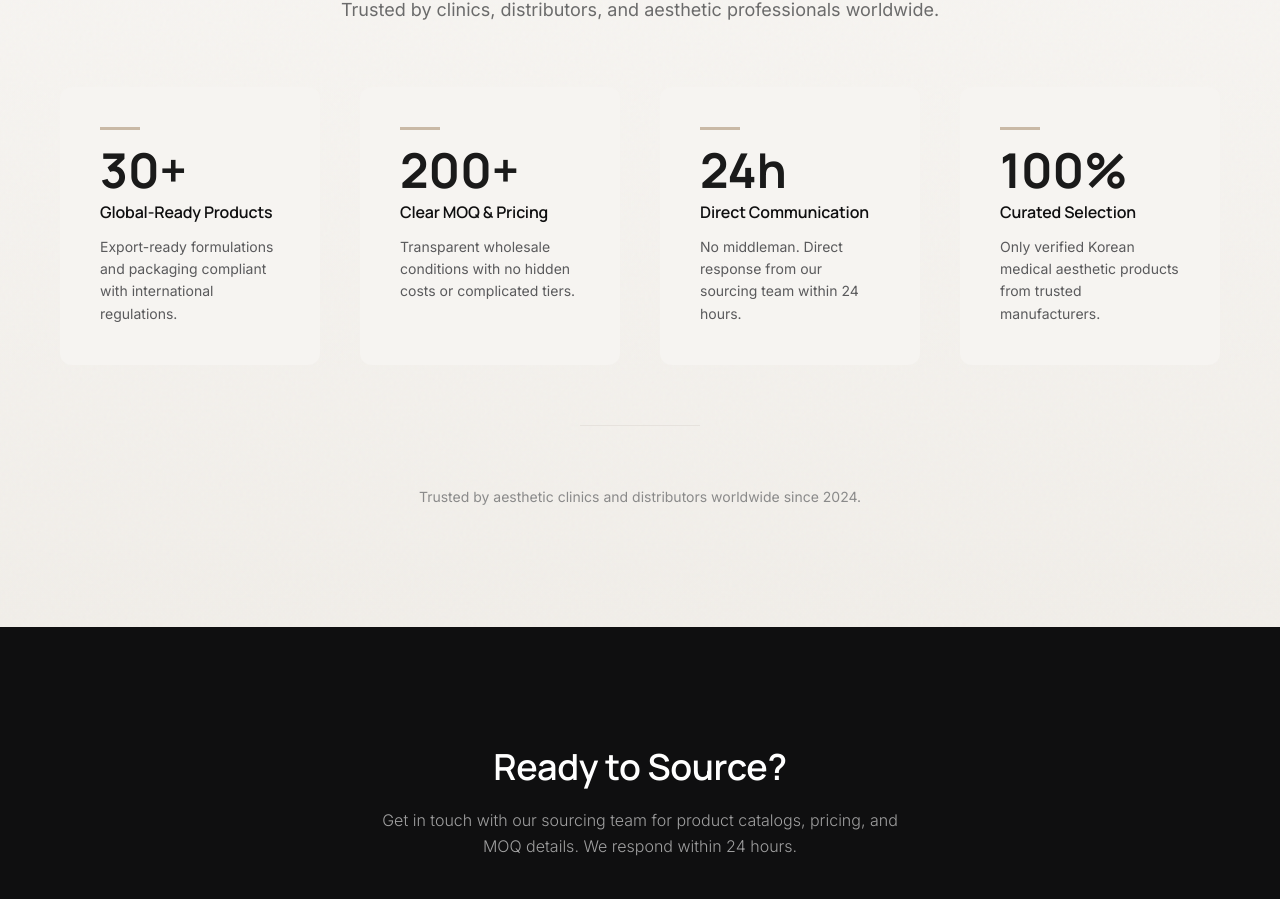
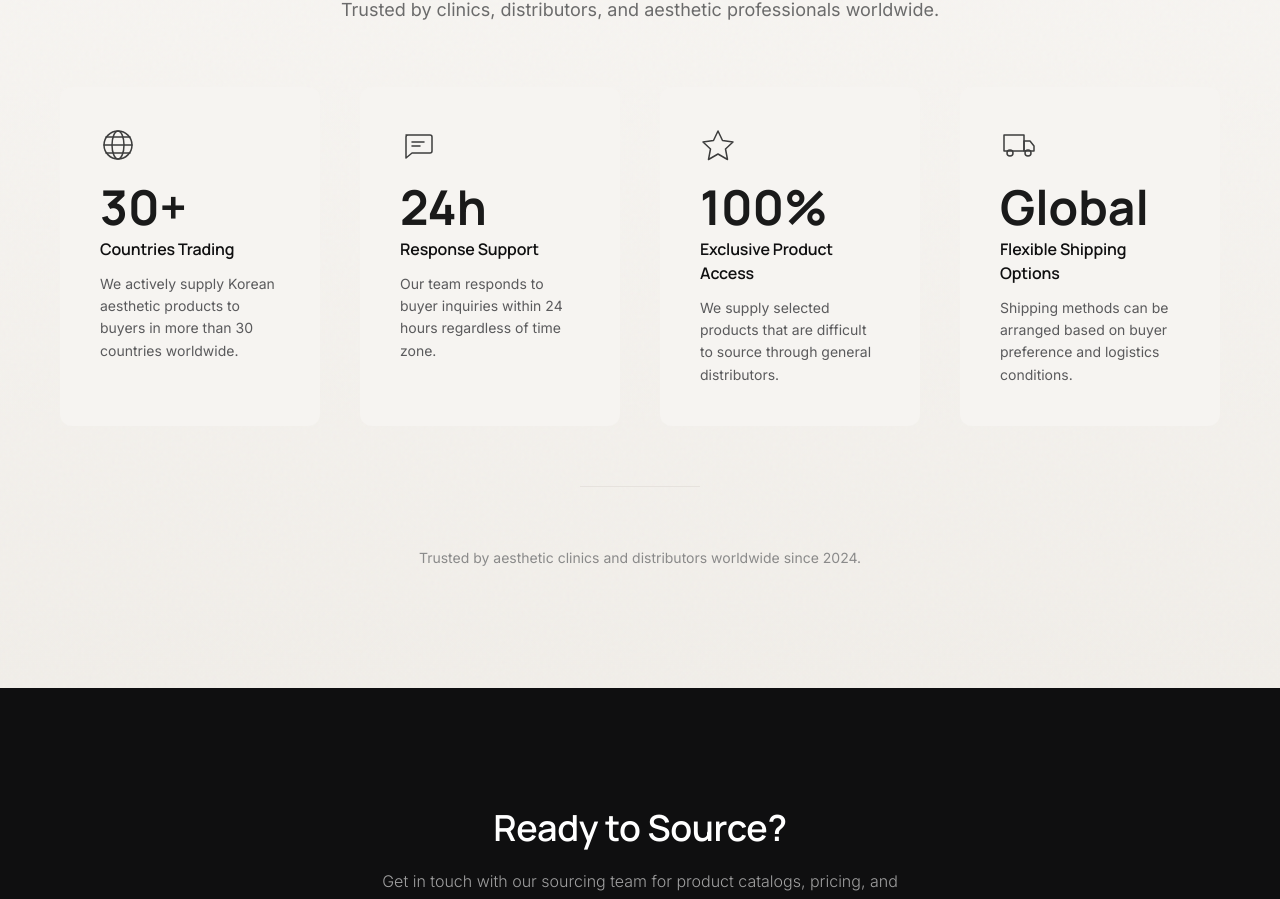
Before and after one commit to youngcosmed-cpu/cosmed-web, a Next.js app: page / in a window 1280 px wide. Shown: the part 2219-3118 px from the top of the page. Built offline with nearby package versions, Linux system fonts and the light colour scheme; no server answers.

Commit message:
about 완성

```diff
--- a/src/components/ui/WhySection.tsx
+++ b/src/components/ui/WhySection.tsx
@@ -2,26 +2,64 @@
 
 import { useEffect, useRef, useState } from 'react';
 
+// Minimal line-style icons (32-40px, dark gray)
+const GlobeIcon = () => (
+  <svg width="36" height="36" viewBox="0 0 36 36" fill="none" stroke="currentColor" strokeWidth="1.5" strokeLinecap="round" strokeLinejoin="round">
+    <circle cx="18" cy="18" r="14" />
+    <ellipse cx="18" cy="18" rx="6" ry="14" />
+    <path d="M4 18h28" />
+    <path d="M6 10h24" />
+    <path d="M6 26h24" />
+  </svg>
+);
+
+const ChatIcon = () => (
+  <svg width="36" height="36" viewBox="0 0 36 36" fill="none" stroke="currentColor" strokeWidth="1.5" strokeLinecap="round" strokeLinejoin="round">
+    <path d="M6 8h24a2 2 0 0 1 2 2v14a2 2 0 0 1-2 2H12l-6 5V10a2 2 0 0 1 2-2z" />
+    <path d="M12 15h12" />
+    <path d="M12 19h8" />
+  </svg>
+);
+
+const StarIcon = () => (
+  <svg width="36" height="36" viewBox="0 0 36 36" fill="none" stroke="currentColor" strokeWidth="1.5" strokeLinecap="round" strokeLinejoin="round">
+    <path d="M18 4l4.5 9.5L33 15l-7.5 7 2 10.5L18 27l-9.5 5.5 2-10.5L3 15l10.5-1.5L18 4z" />
+  </svg>
+);
+
+const ShippingIcon = () => (
+  <svg width="36" height="36" viewBox="0 0 36 36" fill="none" stroke="currentColor" strokeWidth="1.5" strokeLinecap="round" strokeLinejoin="round">
+    <path d="M4 8h20v16H4z" />
+    <path d="M24 14h6l4 5v5h-10V14z" />
+    <circle cx="10" cy="26" r="3" />
+    <circle cx="28" cy="26" r="3" />
+  </svg>
+);
+
 const whyCards = [
   {
+    icon: GlobeIcon,
     number: '30+',
-    title: 'Global-Ready Products',
-    desc: 'Export-ready formulations and packaging compliant with international regulations.',
+    title: 'Countries Trading',
+    desc: 'We actively supply Korean aesthetic products to buyers in more than 30 countries worldwide.',
   },
   {
-    number: '200+',
-    title: 'Clear MOQ & Pricing',
-    desc: 'Transparent wholesale conditions with no hidden costs or complicated tiers.',
+    icon: ChatIcon,
+    number: '24h',
+    title: 'Response Support',
+    desc: 'Our team responds to buyer inquiries within 24 hours regardless of time zone.',
   },
   {
-    number: '24h',
-    title: 'Direct Communication',
-    desc: 'No middleman. Direct response from our sourcing team within 24 hours.',
+    icon: StarIcon,
+    number: '100%',
+    title: 'Exclusive Product Access',
+    desc: 'We supply selected products that are difficult to source through general distributors.',
   },
   {
-    number: '100%',
-    title: 'Curated Selection',
-    desc: 'Only verified Korean medical aesthetic products from trusted manufacturers.',
+    icon: ShippingIcon,
+    number: 'Global',
+    title: 'Flexible Shipping Options',
+    desc: 'Shipping methods can be arranged based on buyer preference and logistics conditions.',
   },
 ];
 
@@ -84,7 +122,9 @@ export function WhySection() {
 
         {/* Cards Grid - 4 columns desktop, 2 tablet, 1 mobile */}
         <div className="grid grid-cols-4 gap-10 max-lg:grid-cols-2 max-md:grid-cols-1 max-md:gap-6">
-          {whyCards.map((card, index) => (
+          {whyCards.map((card, index) => {
+            const IconComponent = card.icon;
+            return (
             <div
               key={index}
               style={{
@@ -112,15 +152,10 @@ export function WhySection() {
                   target.style.boxShadow = 'none';
                 }}
               >
-                {/* Accent Line */}
-                <div
-                  style={{
-                    width: '40px',
-                    height: '3px',
-                    backgroundColor: '#C9B9A6',
-                    marginBottom: '16px',
-                  }}
-                />
+                {/* Icon */}
+                <div style={{ color: '#3D3D3D', marginBottom: '20px' }}>
+                  <IconComponent />
+                </div>
 
                 {/* Number - 48px, bold */}
                 <span
@@ -159,7 +194,8 @@ export function WhySection() {
                 </p>
               </div>
             </div>
-          ))}
+          );
+          })}
         </div>
 
         {/* Bottom Divider */}
```
